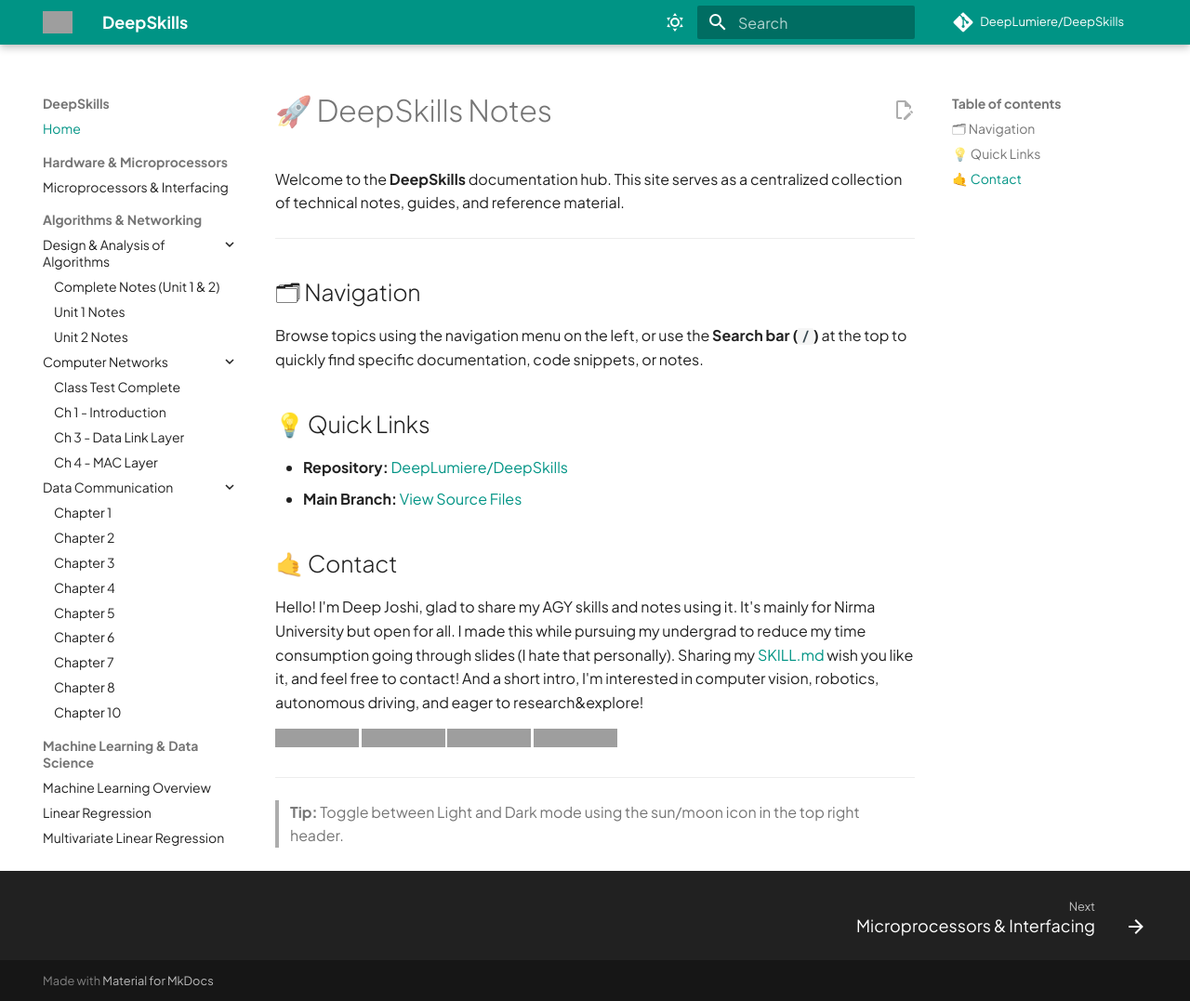
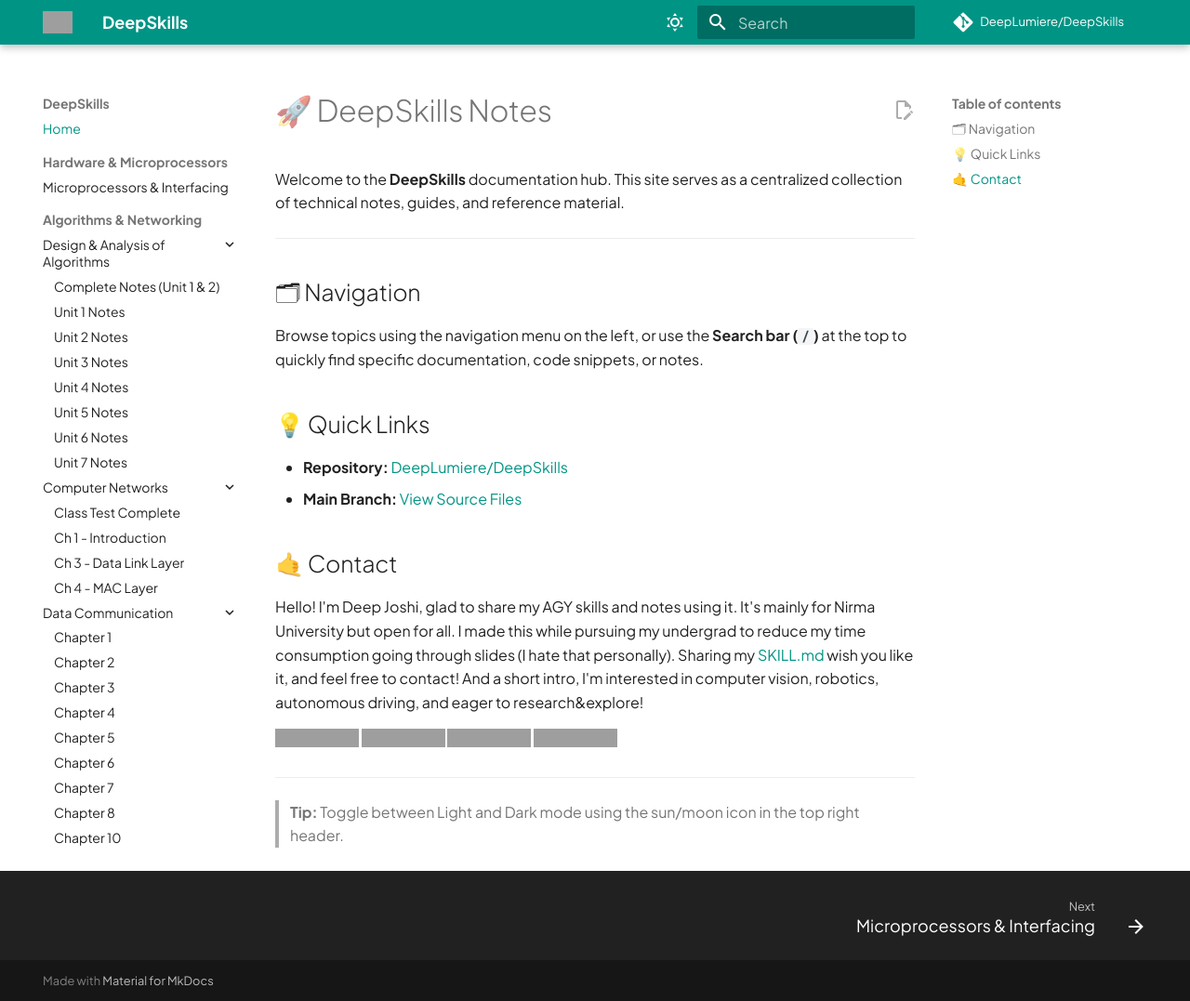
Before and after one commit to DeepLumiere/DeepSkills, an MkDocs documentation site: the page built from notes/index.md, in a window 1280 px wide and 1077 px high. Shown: the whole window at 93% size. Built offline with MkDocs 1.6.1 and Material for MkDocs 9.7.7, drawn with Linux system fonts in a browser that asks for light colours; comment, search, counter and statistics services are not loaded; grey boxes are pictures that could not be loaded.

Commit message:
Rename algorithm notes and add new units

```diff
--- a/mkdocs.yml
+++ b/mkdocs.yml
@@ -101,8 +101,13 @@ nav:
   - Algorithms & Networking:
       - Design & Analysis of Algorithms:
           - Complete Notes (Unit 1 & 2): DAA_Unit1_and_Unit2_Complete_Notes.md
-          - Unit 1 Notes: DAA_Unit1_Elementary_Algorithmic_Notes.md
+          - Unit 1 Notes: Unit1_Elementary_Algorithms.md
           - Unit 2 Notes: DAA_Unit2_Analysis_of_Algorithms_Notes.md
+          - Unit 3 Notes: Unit3_Recurrence_DivideConquer.md
+          - Unit 4 Notes: Unit4_RedBlackTrees_AdvancedDS.md
+          - Unit 5 Notes: Unit5_Greedy_Algorithms.md
+          - Unit 6 Notes: Unit6_Dynamic_Programming.md
+          - Unit 7 Notes: Unit7_Backtracking_BranchBound.md
       - Computer Networks:
           - Class Test Complete: CompNet_ClassTest.md
           - Ch 1 - Introduction: Chapter_1_Introduction.md
```
